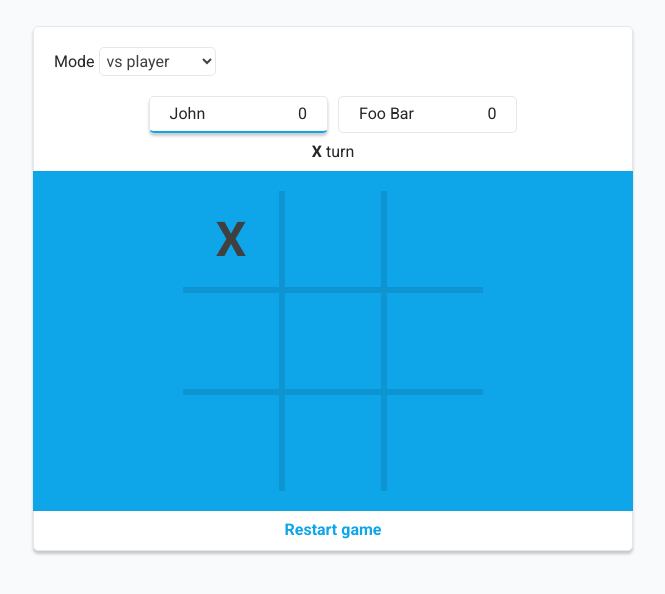
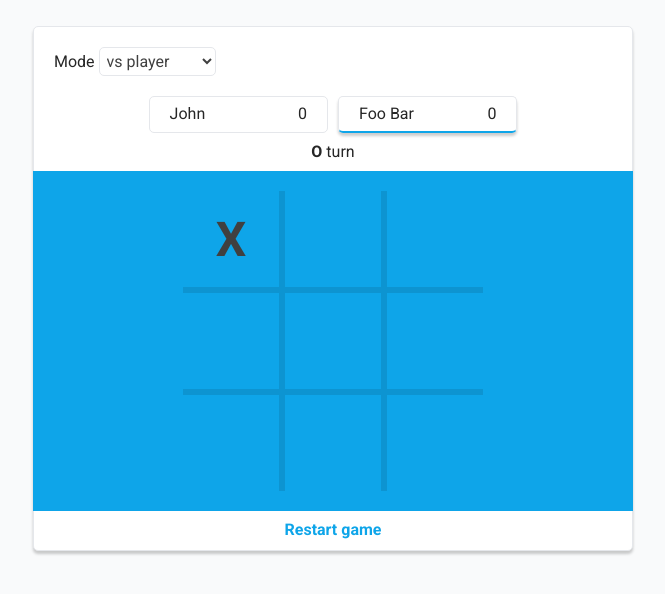
Before and after one commit to MERatio/tic-tac-toe, a plain HTML site: page index.html in a window 1280 px wide. Both pictures are taken after a click on the button 538 px from the left and 239 px from the top of the page. Shown: the whole page, without its empty margins (307-972 px from the left). Drawn offline with Linux system fonts and the light colour scheme.

Commit message:
Add aid for who is the active player, and what is the active marker

```diff
--- a/index.html
+++ b/index.html
@@ -26,14 +26,20 @@
           </select>
         </div>
         <div class="players-names-and-scores-container">
-          <div class="player-name-and-score-container active">
+          <div
+            class="player-name-and-score-container js-xPlayer-name-and-score-container active"
+          >
             <span>John</span>&nbsp;<span>0</span>
           </div>
-          <div class="player-name-and-score-container">
+          <div
+            class="player-name-and-score-container js-oPlayer-name-and-score-container"
+          >
             <span>Foo Bar</span>&nbsp;<span>0</span>
           </div>
         </div>
-        <p class="game-info"><span class="fw-700">X</span> turn</p>
+        <p class="game-info">
+          <span class="fw-700 js-active-marker">X</span> turn
+        </p>
         <div class="board">
           <div class="squares-container">
             <div class="squares js-squares"></div>
--- a/index.js
+++ b/index.js
@@ -7,6 +7,13 @@ function Player(marker) {
 }
 
 const display = (() => {
+	const _xPlayerNameAndScoreContainer = document.querySelector(
+		'.js-xPlayer-name-and-score-container'
+	);
+	const _oPlayerNameAndScoreContainer = document.querySelector(
+		'.js-oPlayer-name-and-score-container'
+	);
+	const _activeMarker = document.querySelector('.js-active-marker');
 	const _domSquares = document.querySelector('.js-squares');
 
 	function _handleSquareClick(event) {
@@ -29,6 +36,17 @@ const display = (() => {
 		return domSquare;
 	}
 
+	function changeActivePlayer(activePlayer) {
+		if (activePlayer.marker === 'X') {
+			_oPlayerNameAndScoreContainer.classList.remove('active');
+			_xPlayerNameAndScoreContainer.classList.add('active');
+		} else {
+			_xPlayerNameAndScoreContainer.classList.remove('active');
+			_oPlayerNameAndScoreContainer.classList.add('active');
+		}
+		_activeMarker.textContent = activePlayer.marker;
+	}
+
 	function updateSquare(index, marker) {
 		const domSquare = _domSquares.children[index];
 		domSquare.textContent = marker;
@@ -42,7 +60,7 @@ const display = (() => {
 		}
 	}
 
-	return { updateSquare, renderSquares };
+	return { changeActivePlayer, updateSquare, renderSquares };
 })();
 
 const game = (() => {
@@ -53,6 +71,7 @@ const game = (() => {
 
 	function _changeActivePlayer() {
 		_activePlayer = _activePlayer === _xPlayer ? _oPlayer : _xPlayer;
+		display.changeActivePlayer(_activePlayer);
 	}
 
 	function isSquareTaken(index) {
```
